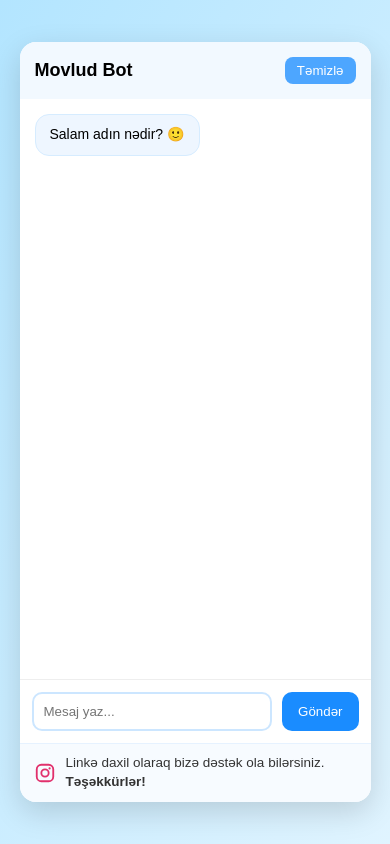
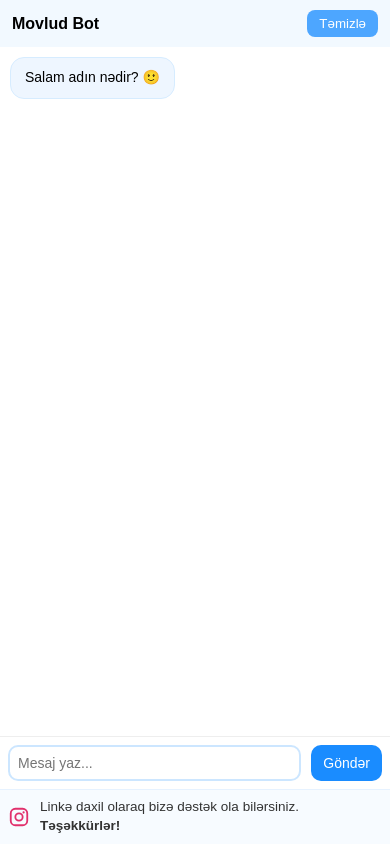
Before and after one commit to movlud05z/movlud_bot, a plain HTML site: page chat.html in a window 390 px wide. Drawn offline with Linux system fonts and the light colour scheme.

Commit message:
Update chat.css

```diff
--- a/chat.css
+++ b/chat.css
@@ -162,3 +162,54 @@ body {
 .support-text {
     line-height: 1.4;
 }
+
+/* 📱 MOBİL DÜZƏLİŞ */
+@media (max-width: 600px) {
+
+  body {
+    align-items: flex-start;
+  }
+
+  .app {
+    width: 100%;
+    height: 100vh;
+    max-width: 100%;
+    border-radius: 0;
+  }
+
+  .topbar {
+    padding: 10px 12px;
+  }
+
+  .topbar h1 {
+    font-size: 16px;
+  }
+
+  .chat {
+    padding: 10px;
+  }
+
+  .bubble {
+    max-width: 85%;
+    font-size: 14px;
+  }
+
+  .composer {
+    padding: 8px;
+  }
+
+  .composer input {
+    font-size: 14px;
+    padding: 8px;
+  }
+
+  .composer button {
+    padding: 8px 12px;
+    font-size: 14px;
+  }
+
+  .support {
+    font-size: 12px;
+    padding: 8px;
+  }
+}
```
